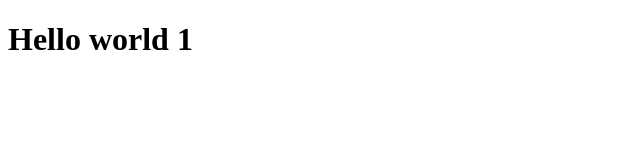
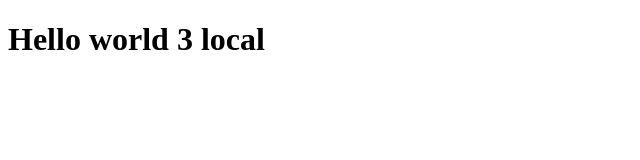
Before and after one commit to vupnls/learningGit, a plain HTML site: page src/index.html in a window 1280 px wide. Shown: the whole page, without its empty margins (0-640 px from the left). Drawn offline with Linux system fonts and the light colour scheme.

Commit message:
affter update index.html merge

```diff
--- a/src/index.html
+++ b/src/index.html
@@ -4,6 +4,6 @@
     <meta charset="utf-8">
 </head>
 <body>
-<h1>Hello world 1</h1>
+<h1>Hello world 3 local</h1>
 </body>
 </html>
```
